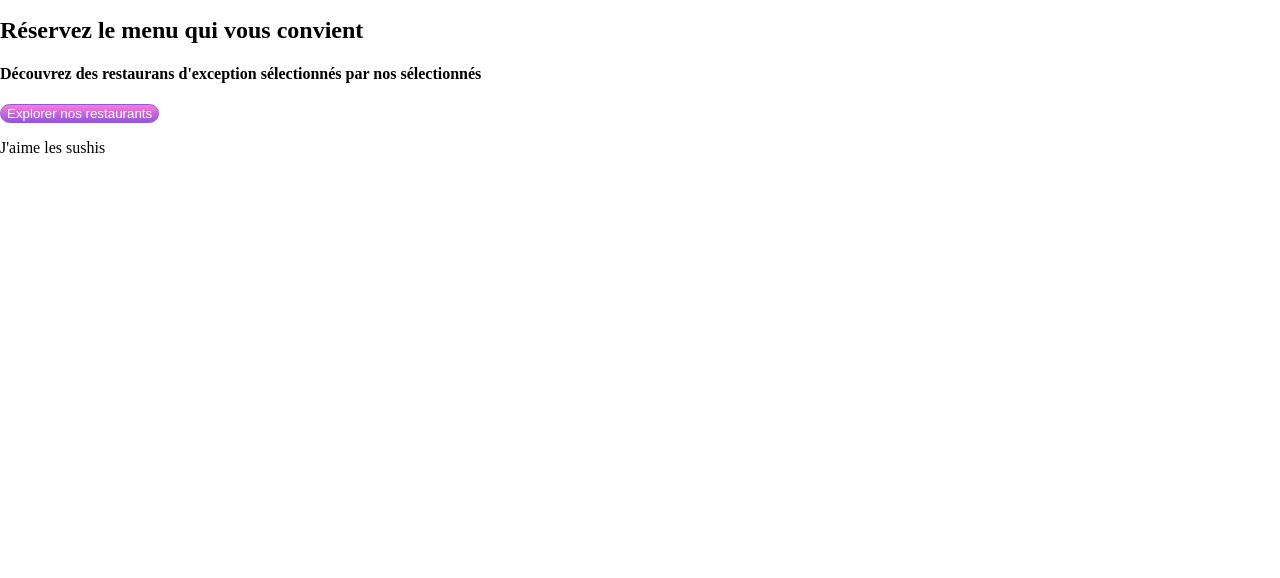
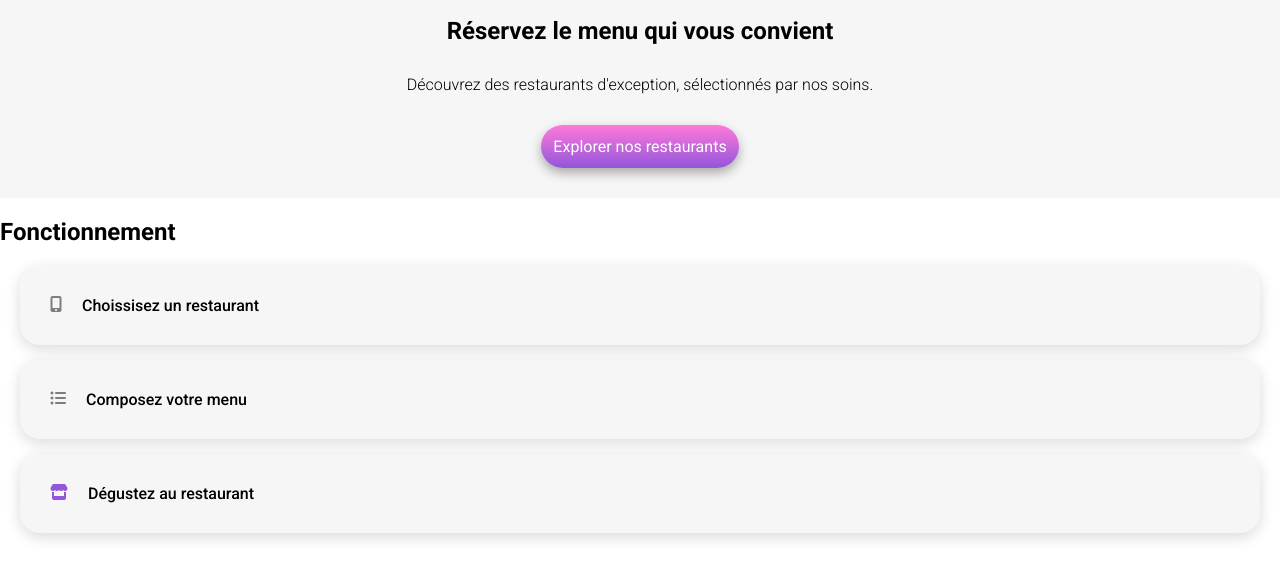
Before and after one commit to Wesley971/OhMyfood, a plain HTML site: page sass/Index.html in a window 1280 px wide. Shown: the part 100-678 px from the top of the page. Drawn offline with Linux system fonts and the light colour scheme.

Commit message:
Partie fonction

```diff
--- a/sass/Index.html
+++ b/sass/Index.html
@@ -1,12 +1,17 @@
 <!DOCTYPE html>
-<html lang="en">
+<html lang="fr">
 <head>
     <meta charset="UTF-8">
     <meta name="viewport" content="width=device-width, initial-scale=1.0">
     <title>Oh My Food</title>
     <link rel="stylesheet" href="/sass/assets/style.css">
     <script src="https://kit.fontawesome.com/b37555f59d.js" crossorigin="anonymous"></script>
+    <link rel="preconnect" href="https://fonts.googleapis.com">
+    <link rel="preconnect" href="https://fonts.googleapis.com">
+    <link rel="preconnect" href="https://fonts.gstatic.com" crossorigin>
+    <link href="https://fonts.googleapis.com/css2?family=Roboto:wght@100;300;400;500;700;900&display=swap" rel="stylesheet">
 </head>
+
 <body>
     <header>
 
@@ -23,17 +28,23 @@
         <section class="menu">
             <h1>Réservez le menu qui vous convient</h1>
 
-            <h4>Découvrez des restaurans d'exception sélectionnés par nos sélectionnés </h4>
-            <button class="btn">Explorer nos restaurants</button>
+            <h4> Découvrez des restaurants d'exception, sélectionnés par nos soins. </h4>
+            <buttons class="btn">Explorer nos restaurants</buttons>
 
         </section>
+        <section>
+            <h1>Fonctionnement</h1>
+            <div class="fonction">
+            <buttons class="btn-fonc"><i class="fa-solid fa-mobile-screen-button"></i>Choissisez un restaurant</buttons>
+            <buttons class="btn-fonc"> <i class="fa-solid fa-list-ul"></i>Composez votre menu</buttons>
+            <buttons class="btn-fonc"><i class="fa-solid fa-store"></i>Dégustez au restaurant</buttons>
+        </div></section>
 
 
 
 
     </main>
 
-    <p>J'aime les sushis</p>
 
 </body>
 </html>
--- a/sass/Main.scss
+++ b/sass/Main.scss
@@ -1,8 +1,13 @@
 @import "layout/header";
+@import "restaurant/home";
 @import "layout/footer";
 @import "utils/variable";
 @import "components/button";
 
+
+body{
+    font-family: 'Roboto', sans-serif;
+}
 header{
 
 
--- a/sass/components/_button.scss
+++ b/sass/components/_button.scss
@@ -1,10 +1,36 @@
 
 $primary:#9356DC;
 $secondary:#FF79DA;
+$light-grey-2:#F6F6F6;
+$grey-2:#7E7E7E;
+.btn{
+    border-radius: 25px ;
+    border: none ;
+    color: white;
+    background:linear-gradient($button-gradient) ;
+    padding: 12px;
+    box-shadow: 0px 5px 11px 0px rgba(44, 43, 43, 0.384);
+    &__:hover{
+        border: $primary;
+    }
 
-.btn{
-    border-radius: 15px ;
-    border: $primary 1px solid ;
-    color: white;
-    background:linear-gradient($secondary,$primary) ;
 }
+
+.btn-fonc{
+    display: flex;
+   font-weight:500 ;
+    border-radius: 20px;
+    padding: 30px;
+    box-shadow: 0px 4px 15px 0px rgba(0, 0, 0, 0.15);
+    background: #F6F6F6;
+    gap:20px;
+
+    .fa-solid{
+        color: $grey-2;
+
+
+    }
+    .fa-store{
+        color: $primary;
+    }
+}
--- a/sass/layout/_header.scss
+++ b/sass/layout/_header.scss
@@ -38,7 +38,4 @@ form{ display: flex;
         position: absolute;
         margin-left: -130px;
     }
-.fa-solid{
-    float: right;
 }
-}
--- a/sass/restaurant/_home.scss
+++ b/sass/restaurant/_home.scss
@@ -0,0 +1,36 @@
+$light-grey-2:#F6F6F6;
+
+.menu{
+    display: flex;
+    flex-direction: column;
+    flex-wrap: wrap;
+    justify-content: center;
+    align-items: center;
+    text-align: center;
+    background:$light-grey-2;
+    padding-bottom: 30px;
+
+    h1{
+        font-size: 1.5rem;
+        font-weight: 700;
+
+
+
+    }
+    h4{
+        font-size: 1rem;
+        font-weight: 300;
+        margin-top: auto;
+        padding:10px;
+    }
+}
+
+.fonction{
+    display: flex;
+    flex-direction: column;
+    justify-content: center;
+    margin: 20px;
+    gap: 15px;
+    background: white;
+
+}
--- a/sass/utils/_variable.scss
+++ b/sass/utils/_variable.scss
@@ -1,6 +1,9 @@
 $primary:#9356DC;
 $secondary:#FF79DA;
 $tertiary:#99E2D0;
+$grey:#353535;
+$grey-2:#7E7E7E;
 $light-grey:#EAEAEA;
-$grey:#353535;
+$light-grey-2:#F6F6F6;
 $black:#101010;
+$button-gradient:($secondary,$primary)
```
Also changed, not shown: sass/assets/style.css, 1 other file.
